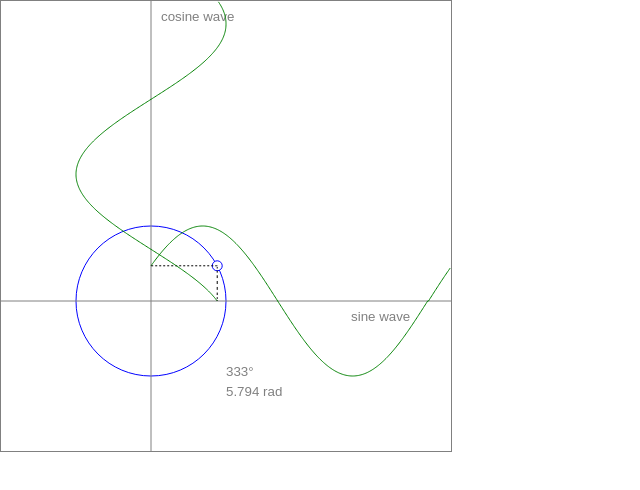
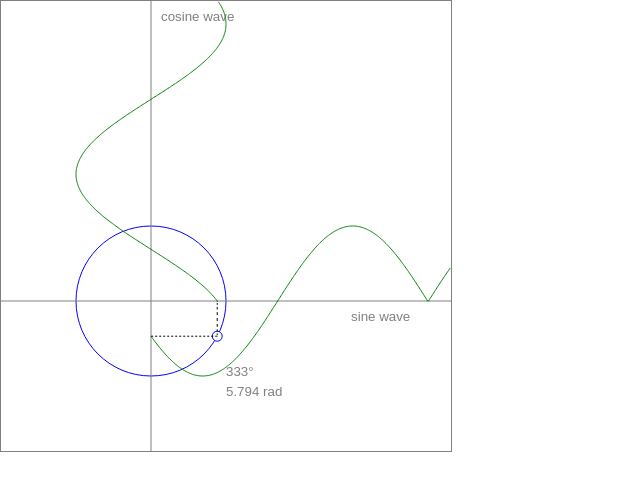
Before and after one commit to einaros/trig-paperjs, a website: page public/trig-paperjs.html in a window 1280 px wide. Shown: the whole page, without its empty margins (0-640 px from the left). Drawn offline with Linux system fonts and the light colour scheme.

Commit message:
fixed angle

```diff
--- a/public/trig-paperjs.html
+++ b/public/trig-paperjs.html
@@ -86,7 +86,7 @@
                     // Update marker position on the circle
                     var a = (angle++) / 180 * Math.PI;
                     marker.position.x = circleCenterPt.x + Math.cos(a) * circleRadius;
-                    marker.position.y = circleCenterPt.y + Math.sin(a) * circleRadius;
+                    marker.position.y = circleCenterPt.y - Math.sin(a) * circleRadius;
 
                     // Update degree and (rounded) radian angle text
                     angleDegText.content = (angle % 360) + '°';
```
